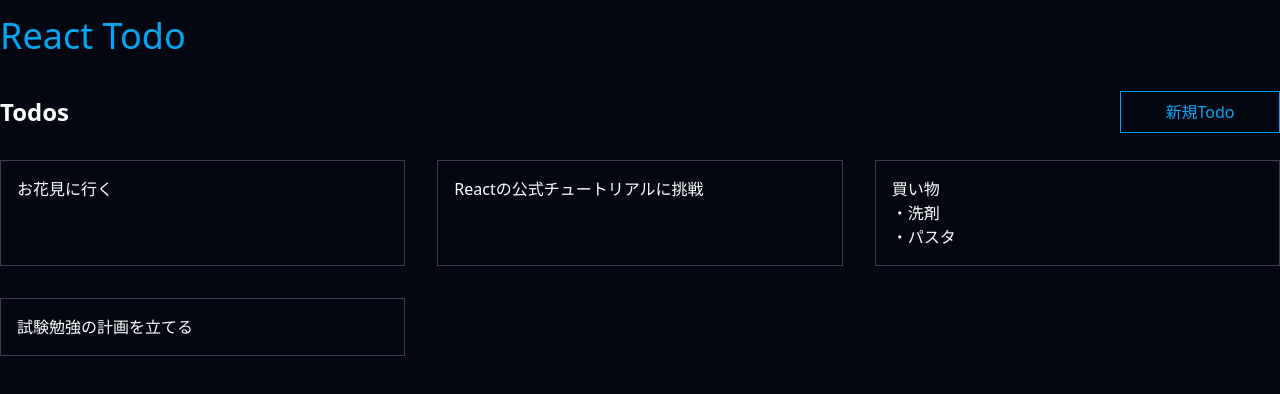
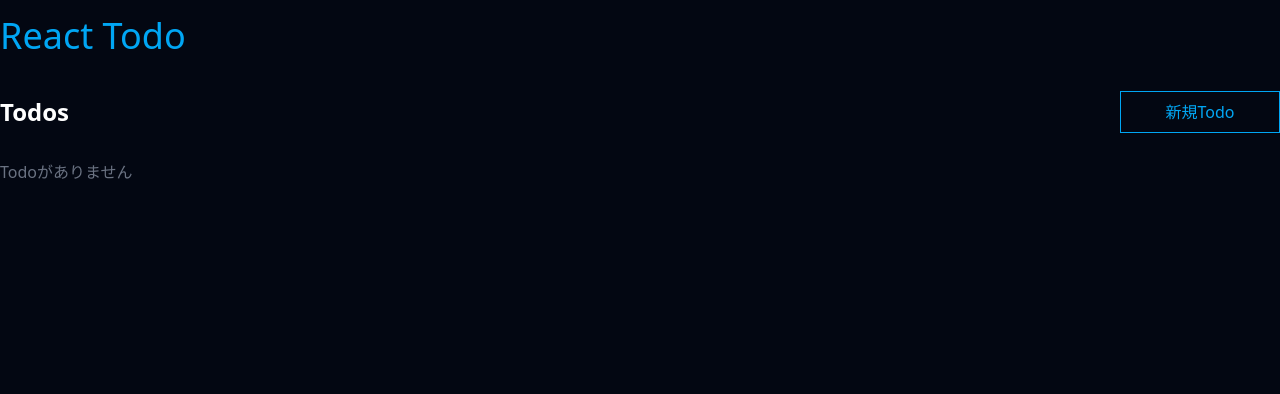
Before and after one commit to FNYukii/ReactTodo, a React (Vite) app: page / in a window 1280 px wide. Shown: the top 394 px of the page. Built offline with nearby package versions, Linux system fonts and the light colour scheme.

Commit message:
feat: read, create

```diff
--- a/package.json
+++ b/package.json
@@ -14,7 +14,8 @@
     "react": "^19.0.0",
     "react-dom": "^19.0.0",
     "react-router-dom": "^7.5.0",
-    "tailwindcss": "^4.1.3"
+    "tailwindcss": "^4.1.3",
+    "ulid": "^3.0.0"
   },
   "devDependencies": {
     "@eslint/js": "^9.21.0",
--- a/src/screens/CreateScreen.tsx
+++ b/src/screens/CreateScreen.tsx
@@ -1,5 +1,6 @@
 import { useState } from 'react'
-import { NavLink } from 'react-router-dom'
+import { NavLink, useNavigate } from 'react-router-dom'
+import { createTodo } from '../utils/todo'
 
 const SAMPLE_TODOS = [
   '買い物',
@@ -14,13 +15,22 @@ const SAMPLE_TODOS = [
   '新しい趣味を見つける',
 ]
 
+const generateSampleContent = (): string => {
+  const rand = Math.floor(Math.random() * SAMPLE_TODOS.length)
+  return SAMPLE_TODOS[rand]
+}
+
 function CreateScreen() {
   document.title = 'Todoの作成 | React Todo'
 
+  const navigate = useNavigate()
+
   const [content, setContent] = useState('')
 
-  const rand = Math.floor(Math.random() * SAMPLE_TODOS.length)
-  const sampleTodo = SAMPLE_TODOS[rand]
+  const handleCreate = () => {
+    createTodo(content)
+    navigate('/')
+  }
 
   return (
     <main>
@@ -32,7 +42,8 @@ function CreateScreen() {
         value={content}
         onChange={(e) => setContent(e.target.value)}
         rows={4}
-        placeholder={sampleTodo}
+        autoFocus
+        placeholder={generateSampleContent()}
         className="mt-6 w-full min-h-28 p-4     border border-frame   hover:not-focus:bg-frame-hover transition   outline-none focus:border-accent    placeholder:text-secoundary   resize-none field-sizing-content"
       />
 
@@ -41,7 +52,11 @@ function CreateScreen() {
           戻る
         </NavLink>
 
-        <button disabled={content.length === 0} className="filled-button">
+        <button
+          onClick={handleCreate}
+          disabled={content.length === 0}
+          className="filled-button"
+        >
           作成
         </button>
       </div>
--- a/src/screens/TopScreen.tsx
+++ b/src/screens/TopScreen.tsx
@@ -1,29 +1,10 @@
 import { NavLink } from 'react-router-dom'
-import Todo from '../types/Todo'
-
-const DUMMY_TODOS: Todo[] = [
-  {
-    id: 'aaa',
-    content: 'お花見に行く',
-  },
-  {
-    id: 'bbb',
-    content: 'Reactの公式チュートリアルに挑戦',
-  },
-  {
-    id: 'ccc',
-    content: '買い物\n・洗剤\n・パスタ',
-  },
-  {
-    id: 'ddd',
-    content: '試験勉強の計画を立てる',
-  },
-]
+import { readTodos } from '../utils/todo'
 
 function TopScreen() {
   document.title = 'React Todo'
 
-  const todos = DUMMY_TODOS
+  const todos = readTodos()
 
   return (
     <main>
--- /dev/null
+++ b/src/utils/todo.ts
@@ -0,0 +1,51 @@
+import { ulid } from 'ulid'
+import Todo from '../types/Todo'
+
+/**
+ * Todo型配列をJSON文字列としてLocalStorageに保存
+ * @returns
+ */
+const getTodos = (): Todo[] => {
+  const todosSerialized = localStorage.getItem('todos')
+  if (!todosSerialized) return []
+  return JSON.parse(todosSerialized) as Todo[]
+}
+
+/**
+ * LocalStorageからJSON文字列を取得し、Todo型配列に変換して返却
+ * @param todos
+ */
+const setTodos = (todos: Todo[]) => {
+  const todosSerialized = JSON.stringify(todos)
+  localStorage.setItem('todos', todosSerialized)
+}
+
+/**
+ * Todosを読み取り
+ * @returns Todoの配列
+ */
+export const readTodos = (): Todo[] => {
+  return getTodos()
+}
+
+/**
+ * 新規Todoを追加
+ * @param content 追加したいTodoのcontent
+ */
+export const createTodo = (content: string) => {
+  const newTodo: Todo = {
+    id: ulid(),
+    content,
+  }
+
+  const currentTodos = readTodos()
+  setTodos([...currentTodos, newTodo])
+}
+
+export const updateTodo = (id: string, content: string) => {
+  // TODO: LocalStorageのTodoを更新
+}
+
+export const deleteTodo = (id: string) => {
+  // TODO: LocalStorageのTodoを削除
+}
```
Also changed, not shown: 1 other file (tests, documents, lock files or other folders).
